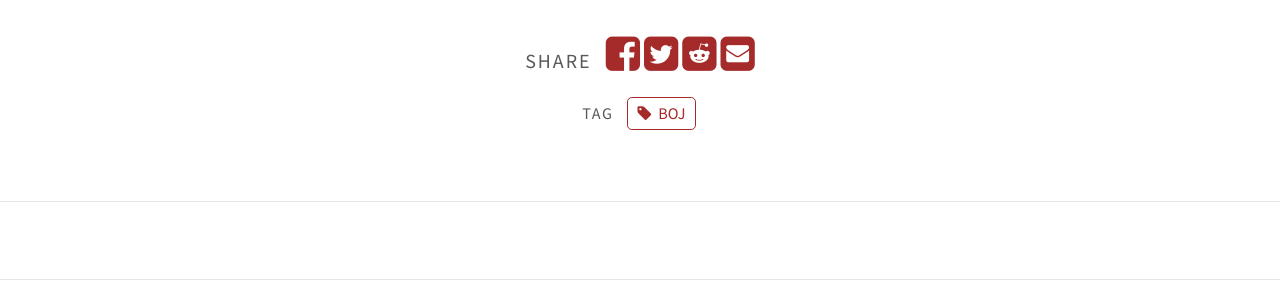
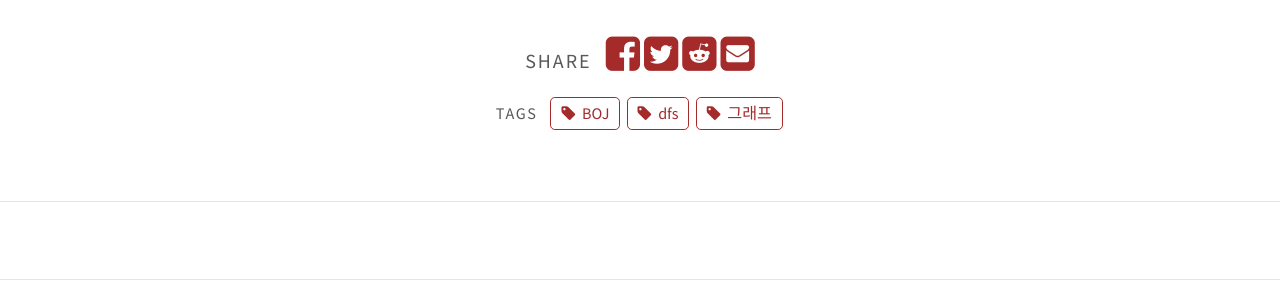
Before and after one commit to aerimforest/yenimm, a Jekyll site: the page built from _posts/2021-01-17-BOJ-[2644].md, in a window 1280 px wide. Shown: the part 1504-1791 px from the top of the page. Built offline with Jekyll 4.4.1, drawn with Linux system fonts in a browser that asks for light colours; comment, search, counter and statistics services are not loaded.

Commit message:
Update 2021-01-17-BOJ-[2644].md

```diff
--- a/_posts/2021-01-17-BOJ-[2644].md
+++ b/_posts/2021-01-17-BOJ-[2644].md
@@ -3,7 +3,7 @@ layout: post
 title: "[2644] 촌수계산"
 author: aerimforest
 color: brown
-tags: [BOJ]
+tags: [BOJ, dfs, 그래프]
 ---
 
 
```
